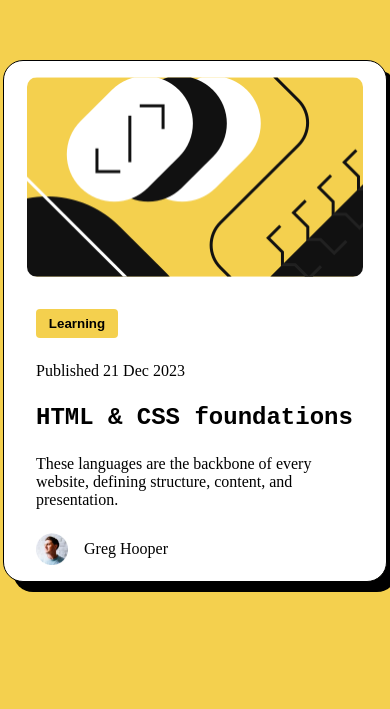
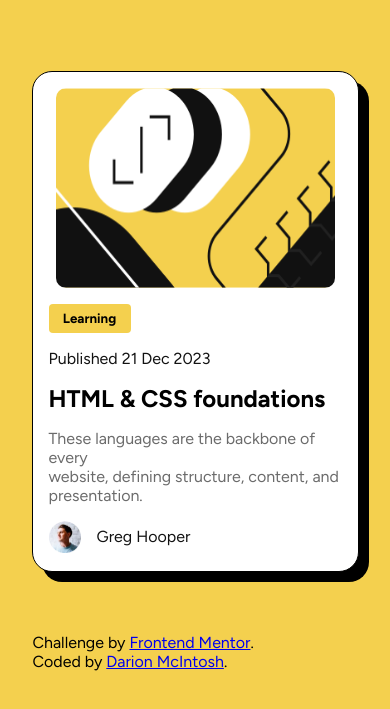
Before and after one commit to darionmc56/Blog-Card, a plain HTML site: page index.html in a window 390 px wide. Shown: the part 101-810 px from the top of the page. Drawn offline with Linux system fonts and the light colour scheme.

Commit message:
Complete blog card layout and styling

```diff
--- a/index.html
+++ b/index.html
@@ -33,7 +33,7 @@
             <h2>HTML & CSS foundations</h2>
           </div>
           <div>
-            <p>
+            <p class="content-second-p">
               These languages are the backbone of every <br />
               website, defining structure, content, and <br />
               presentation.
@@ -44,14 +44,14 @@
             <p>Greg Hooper</p>
           </div>
         </div>
+        <div class="attribution">
+          Challenge by
+          <a href="https://www.frontendmentor.io?ref=challenge" target="_blank"
+            >Frontend Mentor</a
+          >.<br />
+          Coded by <a href="#">Darion McIntosh</a>.
+        </div>
       </div>
     </section>
-
-    <!-- <div class="attribution">
-      Challenge by
-      <a href="https://www.frontendmentor.io?ref=challenge" target="_blank"
-        >Frontend Mentor</a
-      >. Coded by <a href="#">Darion McIntosh</a>.
-    </div> -->
   </body>
 </html>
--- a/style.css
+++ b/style.css
@@ -2,6 +2,9 @@
   box-sizing: border-box;
   padding: 0;
   margin: 0;
+  font-family: "Figtree", sans-serif;
+  font-optical-sizing: auto;
+  font-style: normal;
 }
 
 body {
@@ -41,6 +44,7 @@ body {
   flex-direction: column;
   margin-top: 2rem;
   margin-left: 2rem;
+  margin-bottom: 5rem;
   gap: 1.5rem;
 }
 
@@ -56,10 +60,16 @@ body {
 
 .content p {
   font-size: 1rem;
+  color: hsl(0, 0%, 7%);
+}
+
+.content .content-second-p {
+  font-size: 1rem;
+  color: hsl(0, 0%, 42%);
 }
 
 .content h2 {
-  font-family: "Courier New", Courier, monospace;
+  font-family: "Figtree", sans-serif;
 }
 
 .content h2:hover {
@@ -77,3 +87,47 @@ body {
   align-items: center;
   gap: 1rem;
 }
+
+@media (max-width: 700px) {
+  body {
+    background-color: hsl(47, 88%, 63%);
+    height: 100vh;
+    display: flex;
+    justify-content: center;
+    align-items: center;
+  }
+
+  .blog-card-container {
+    background-color: hsl(0, 0%, 100%);
+    width: 327px;
+    height: 501px;
+    border-radius: 20px;
+    border: 1px solid black;
+    box-shadow: 10px 10px;
+  }
+
+  .blog-card {
+    margin-top: 16px;
+  }
+
+  .blog-card .blog-card-img {
+    display: flex;
+    justify-content: center;
+  }
+
+  .blog-card .blog-card-img img {
+    width: 279px;
+    height: 200px;
+    border-radius: 10px;
+  }
+
+  .content {
+    display: flex;
+    flex-direction: column;
+    margin-top: 1rem;
+    margin-left: 1rem;
+    margin-bottom: 5rem;
+    gap: 1rem;
+  }
+
+}
```
